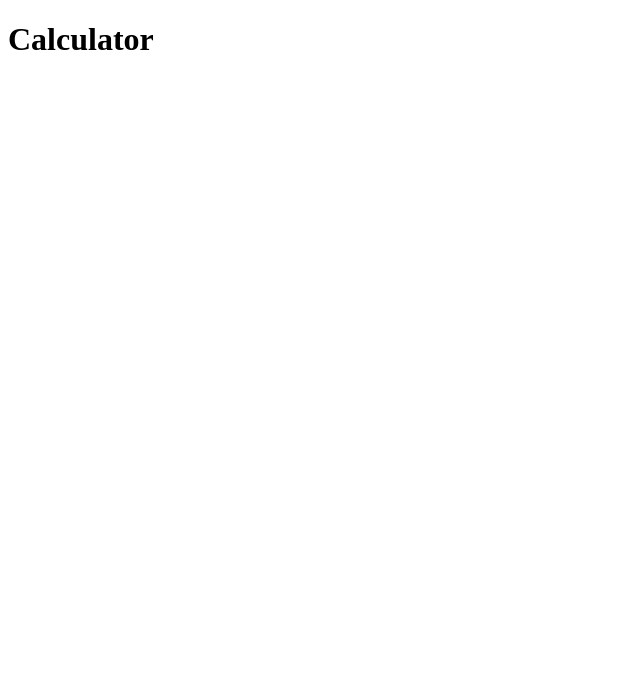
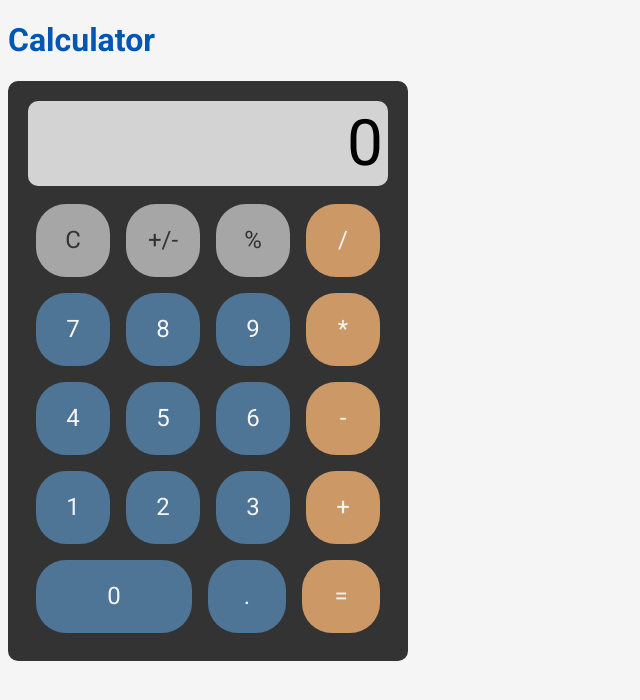
Before and after one commit to DanielF2002/top_calculator, a plain HTML site: page index.html in a window 1280 px wide. Shown: the whole page, without its empty margins (0-640 px from the left). Drawn offline with Linux system fonts and the light colour scheme.

Commit message:
UI Finished

```diff
--- a/css/style.css
+++ b/css/style.css
@@ -0,0 +1,70 @@
+body {
+    background-color: #F5F5F5;
+    font-family: 'Roboto', sans-serif;
+    color: #0056B3;
+}
+
+.frame {
+    background-color: #333333;
+    width: 360px;
+    height: 540px;
+    display: flex;
+    flex-direction: column;
+    padding: 20px;
+    border-radius: 10px;
+}
+
+.screen {
+    background-color: #d3d3d3;
+    flex: 1;
+    border-radius: 10px;
+    margin-bottom: 10px;
+    color: black;
+    font-size: 64px;
+    display: flex;
+    justify-content: end;
+    align-items: center;
+    padding: 5px;
+}
+
+.row {
+    flex: 1;
+    display: flex;
+}
+
+.button {
+    flex: 1;
+    display: flex;
+    align-items: center;
+    justify-content: center;
+    font-size: x-large;
+    border-radius: 30px;
+    margin: 8px;
+}
+
+.button:hover, .button:focus {
+    transform: translateY(-1px);
+}
+
+.button:active {
+    transform: translateY(1px);
+}
+
+.number {
+    background-color: #4E7496;
+    color: #F5F5F5;
+}
+
+.operator {
+    background-color: #CC9966;
+    color: #F5F5F5;
+}
+
+.special {
+    background-color: #a6a6a6;
+    color: #333333;
+}
+
+#zero {
+    flex: 2;
+}
--- a/index.html
+++ b/index.html
@@ -4,6 +4,11 @@
     <meta charset="UTF-8">
     <meta name="viewport" content="width=device-width, initial-scale=1.0">
     <title>Calculator</title>
+    <link rel="preconnect" href="https://fonts.googleapis.com">
+    <link rel="preconnect" href="https://fonts.gstatic.com" crossorigin>
+    <link
+        href="https://fonts.googleapis.com/css2?family=Roboto:ital,wght@0,100;0,300;0,400;0,500;0,700;0,900;1,100;1,300;1,400;1,500;1,700;1,900&display=swap"
+        rel="stylesheet">
     <link rel="stylesheet" type="text/css" href="./css/style.css">
 </head>
 <body>
--- a/js/script.js
+++ b/js/script.js
@@ -0,0 +1,158 @@
+/**
+ * If in debug mode.
+ */
+const isDebug = true;
+
+/**
+ * The buffer of uncomputed expression.
+ */
+let buffer = [0];
+
+// Belows are handlers of key pressed.
+/**
+ * Clear the buffer and currValue, then update the screen.
+ */
+const acOp = (e) => {
+    dbg(e);
+    buffer = [0];
+    updateScreen();
+};
+const npOp = (e) => {
+    dbg(e);
+};
+const percentageOp = (e) => {
+    dbg(e);
+};
+const divideOp = (e) => {
+    dbg(e);
+};
+const mutiplyOp = (e) => {
+    dbg(e);
+};
+const substractOp = (e) => {
+    dbg(e);
+};
+const addOp = (e) => {
+    dbg(e);
+};
+const equleOp = (e) => {
+    dbg(e);
+};
+const dotOp = (e) => {
+    dbg(e);
+};
+const numberOp = (e) => {
+    dbg(e);
+};
+
+/**
+ * Do things in debug mode.
+ * @param {Event} e DOM event.
+ */
+const dbg = (e) => {
+    if (isDebug) {
+        console.log(e.target.textContent);
+    }
+}
+
+/**
+ * The map of keys.
+ * Key : { name : properties }
+ * Properties: { displayname, category, handler }
+ */
+const keyDic = {
+    c: {displayName: "C", category: "special", handler: acOp},
+    np: {displayName: "+/-", category: "special", handler: npOp},
+    percentage: {displayName: "%", category: "special", handler: percentageOp},
+    divide: {displayName: "/", category: "operator", handler: divideOp},
+    mutiply: {displayName: "*", category: "operator", handler: mutiplyOp},
+    substract: {displayName: "-", category: "operator", handler: substractOp},
+    add: {displayName: "+", category: "operator", handler: addOp},
+    equle: {displayName: "=", category: "operator", handler: equleOp},
+    dot: {displayName: ".", category: "number", handler: dotOp},
+    one: {displayName: "1", category: "number", handler: numberOp},
+    two: {displayName: "2", category: "number", handler: numberOp},
+    three: {displayName: "3", category: "number", handler: numberOp},
+    four: {displayName: "4", category: "number", handler: numberOp},
+    five: {displayName: "5", category: "number", handler: numberOp},
+    six: {displayName: "6", category: "number", handler: numberOp},
+    seven: {displayName: "7", category: "number", handler: numberOp},
+    eight: {displayName: "8", category: "number", handler: numberOp},
+    nine: {displayName: "9", category: "number", handler: numberOp},
+    zero: {displayName: "0", category: "number", handler: numberOp},
+}
+
+/**
+ * Create the UI of calculator.
+ */
+const createCalculator = () => {
+    let frame = document.querySelector(".frame");
+    frame.appendChild(screen()); // create the LCD screen.
+    // create the keys by rows.
+    frame.appendChild(
+        row("c", "np", "percentage", "divide")
+    );
+    frame.appendChild(
+        row("seven", "eight", "nine", "mutiply")
+    );
+    frame.appendChild(
+        row("four", "five", "six", "substract")
+    );
+    frame.appendChild(
+        row("one", "two", "three", "add")
+    );
+    frame.appendChild(
+        row("zero", "dot", "equle")
+    );
+    updateScreen();
+}
+
+/**
+ * Create the UI of screen.
+ * @returns {HTMLElement} The HTML of screen.
+ */
+const screen = () => {
+    let row = document.createElement("div");
+    row.classList.add("row");
+    let screen = document.createElement("div");
+    screen.classList.add("screen");
+    row.appendChild(screen);
+    return row;
+}
+
+/**
+ * Create a row of keys.
+ * @param  {...String} children The name of keys.
+ * @returns {HTMLElement} The HTML of a row of keys.
+ */
+const row = (...children) => {
+    let dom = document.createElement("div");
+    dom.classList.add("row");
+    children.forEach(child => dom.appendChild(key(child)));
+    return dom;
+}
+
+/**
+ * Create a key by name and properties in keyDic.
+ * @param {String} sKey The name of key.
+ * @returns {HTMLElement} The HTML of a key.
+ */
+const key = (sKey) => {
+    let dom = document.createElement("div");
+    dom.id = sKey;
+    dom.textContent = keyDic[sKey].displayName;
+    dom.classList.add("button");
+    dom.classList.add(keyDic[sKey].category);
+    dom.addEventListener("click", keyDic[sKey].handler);
+    return dom;
+}
+
+/**
+ * Update the screen by the lasest value in buffer.
+ */
+const updateScreen = () => {
+    let screen = document.querySelector(".screen");
+    screen.textContent = buffer[buffer.length - 1];
+}
+
+createCalculator();
```
